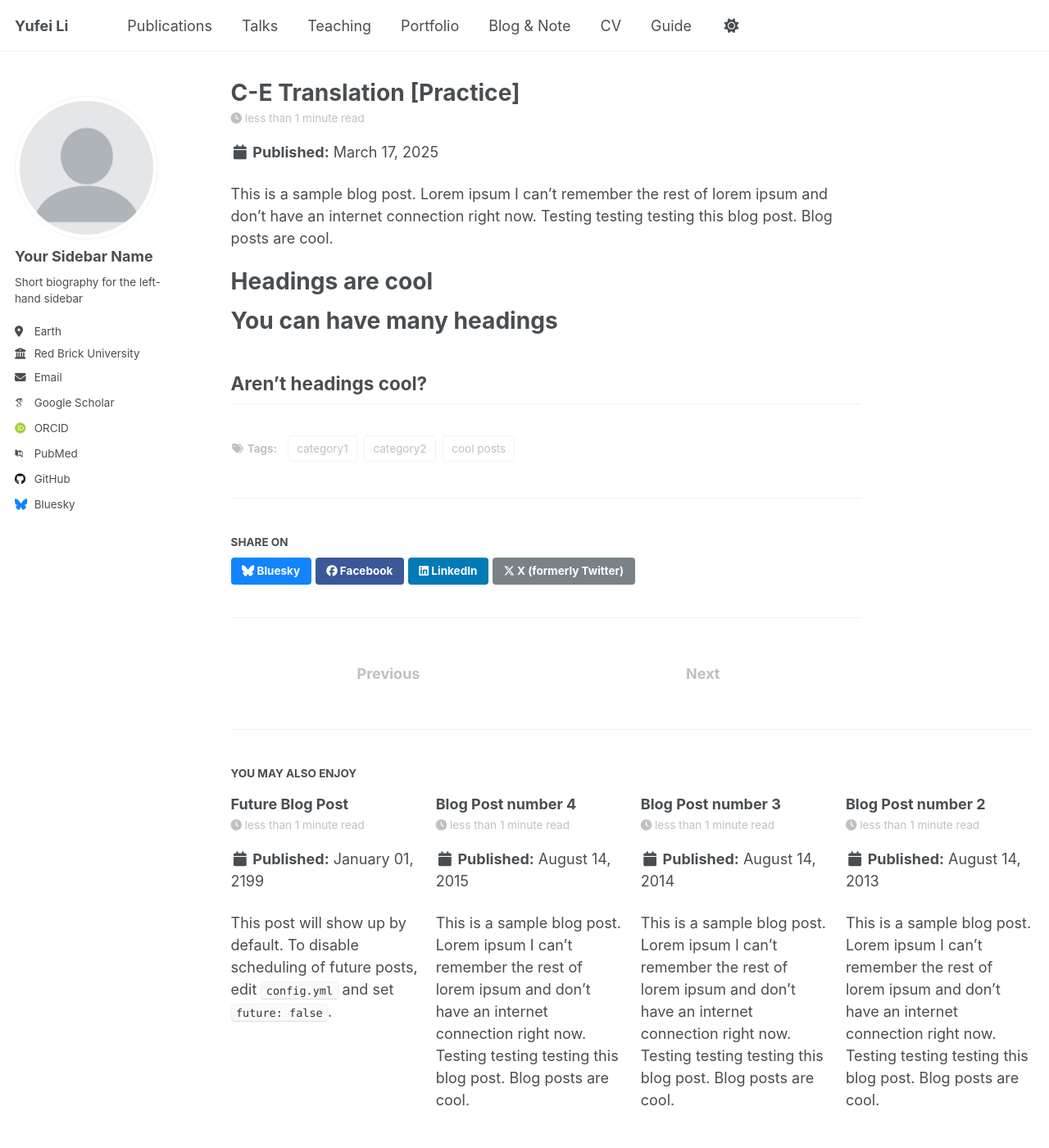
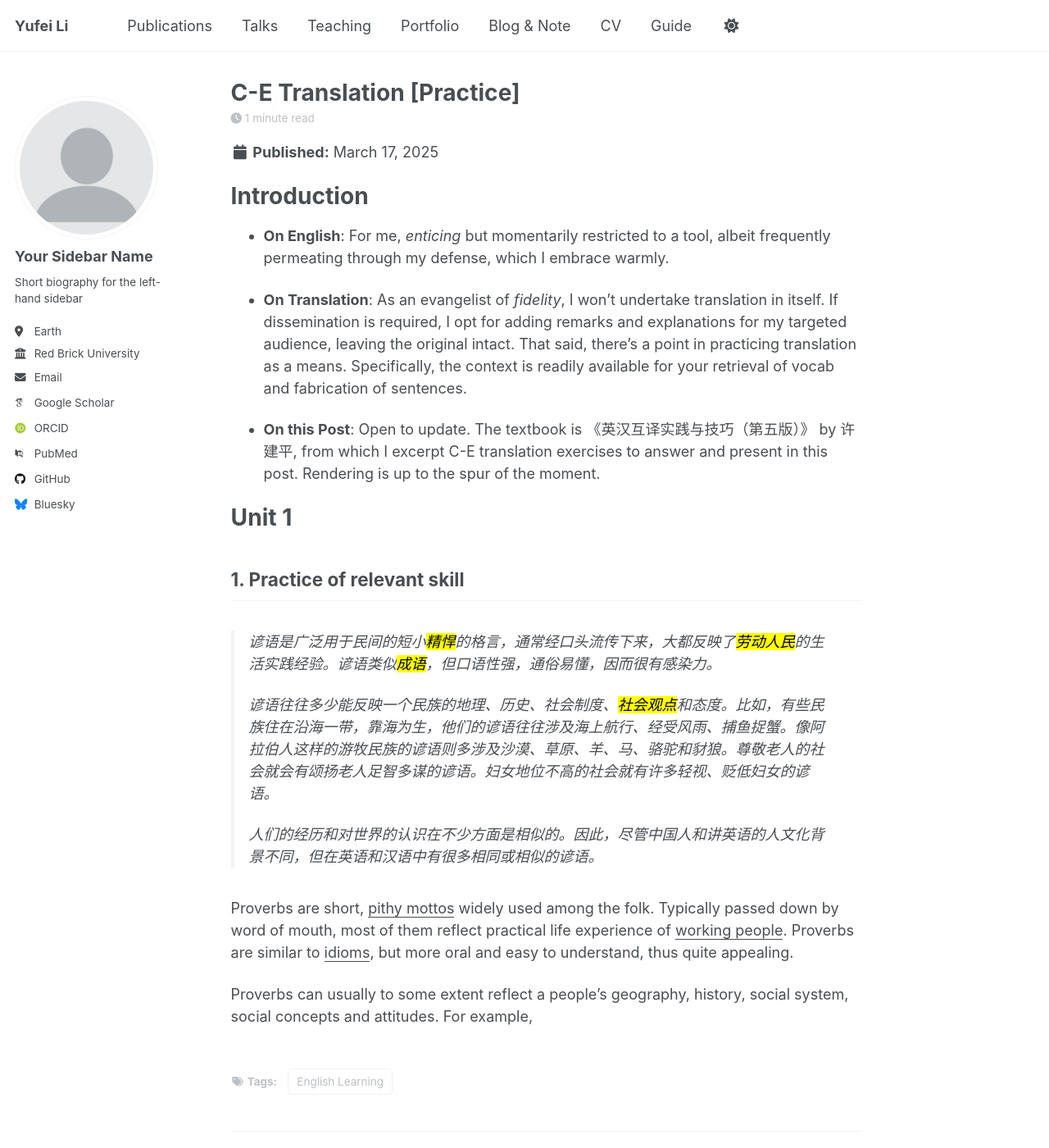
Before and after one commit to Floraaah/Floraaah, a Jekyll site: the page built from _posts/2012-08-14-blog-post-1.md, in a window 1280 px wide and 1400 px high. Shown: the whole window at 82% size. Built offline with Jekyll 4.4.1, drawn with Linux system fonts in a browser that asks for light colours; some web fonts are replaced.

Commit message:
Update 2012-08-14-blog-post-1.md

```diff
--- a/_posts/2012-08-14-blog-post-1.md
+++ b/_posts/2012-08-14-blog-post-1.md
@@ -3,18 +3,28 @@ title: 'C-E Translation \[Practice\]'
 date: 2025-03-17
 permalink: /posts/2012/08/blog-post-1/
 tags:
-  - cool posts
-  - category1
-  - category2
+  - English Learning
 ---
 
-This is a sample blog post. Lorem ipsum I can't remember the rest of lorem ipsum and don't have an internet connection right now. Testing testing testing this blog post. Blog posts are cool.
+# Introduction
 
-Headings are cool
-======
+- **On English**: For me, *enticing* but momentarily restricted to a tool, albeit frequently permeating through my defense, which I embrace warmly.
 
-You can have many headings
-======
+- **On Translation**: As an evangelist of *fidelity*, I won't undertake translation in itself. If dissemination is required, I opt for adding remarks and explanations for my targeted audience, leaving the original intact. That said, there's a point in practicing translation as a means. Specifically, the context is readily available for your retrieval of vocab and fabrication of sentences.
 
-Aren't headings cool?
-------
+- **On this Post**: Open to update. The textbook is 《英汉互译实践与技巧（第五版）》 by 许建平, from which I excerpt C-E translation exercises to answer and present in this post. Rendering is up to the spur of the moment.
+
+
+# Unit 1
+
+## 1. Practice of relevant skill
+
+> 谚语是广泛用于民间的短小<mark>精悍</mark>的格言，通常经口头流传下来，大都反映了<mark>劳动人民</mark>的生活实践经验。谚语类似<mark>成语</mark>，但口语性强，通俗易懂，因而很有感染力。
+>
+> 谚语往往多少能反映一个民族的地理、历史、社会制度、<mark>社会观点</mark>和态度。比如，有些民族住在沿海一带，靠海为生，他们的谚语往往涉及海上航行、经受风雨、捕鱼捉蟹。像阿拉伯人这样的游牧民族的谚语则多涉及沙漠、草原、羊、马、骆驼和豺狼。尊敬老人的社会就会有颂扬老人足智多谋的谚语。妇女地位不高的社会就有许多轻视、贬低妇女的谚语。
+>
+> 人们的经历和对世界的认识在不少方面是相似的。因此，尽管中国人和讲英语的人文化背景不同，但在英语和汉语中有很多相同或相似的谚语。
+
+Proverbs are short, <u>pithy mottos</u> widely used among the folk. Typically passed down by word of mouth, most of them reflect practical life experience of <u>working people</u>. Proverbs are similar to <u>idioms</u>, but more oral and easy to understand, thus quite appealing.
+
+Proverbs can usually to some extent reflect a people's geography, history, social system, social concepts and attitudes. For example,
```
